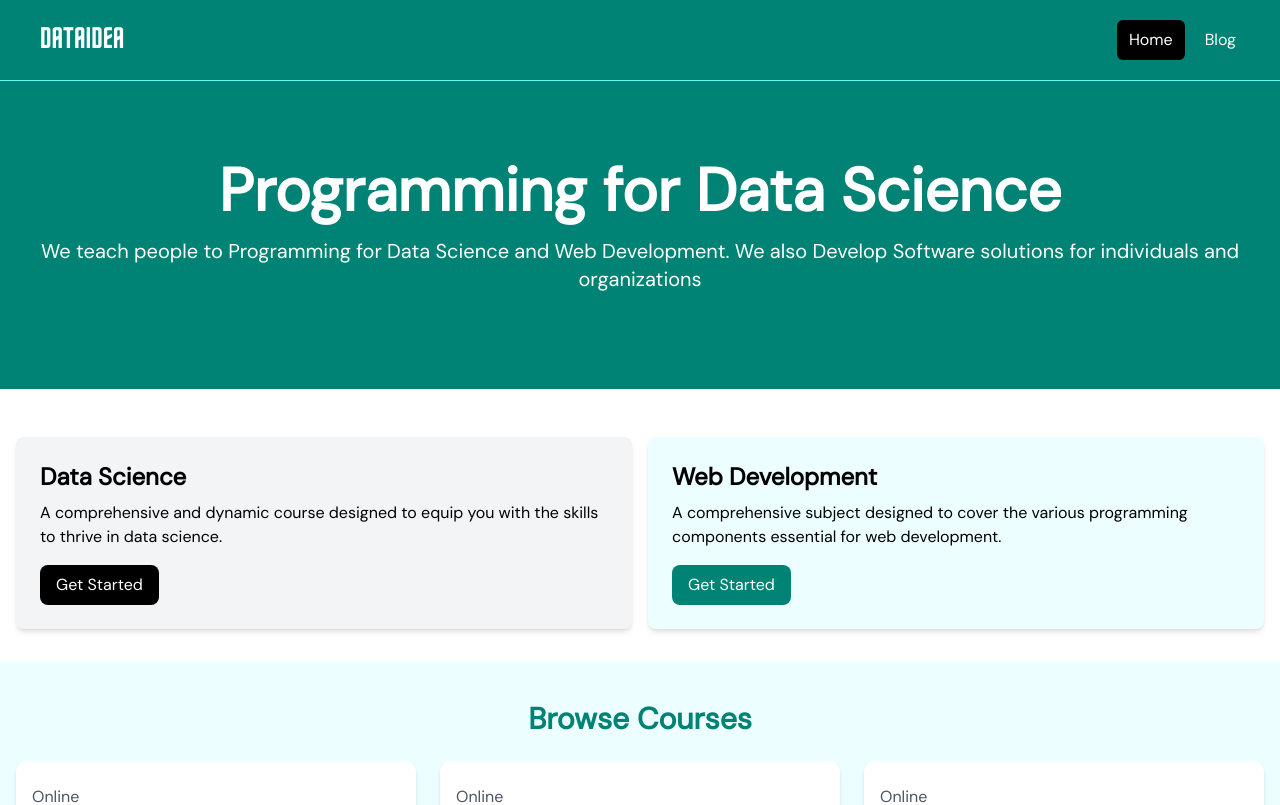
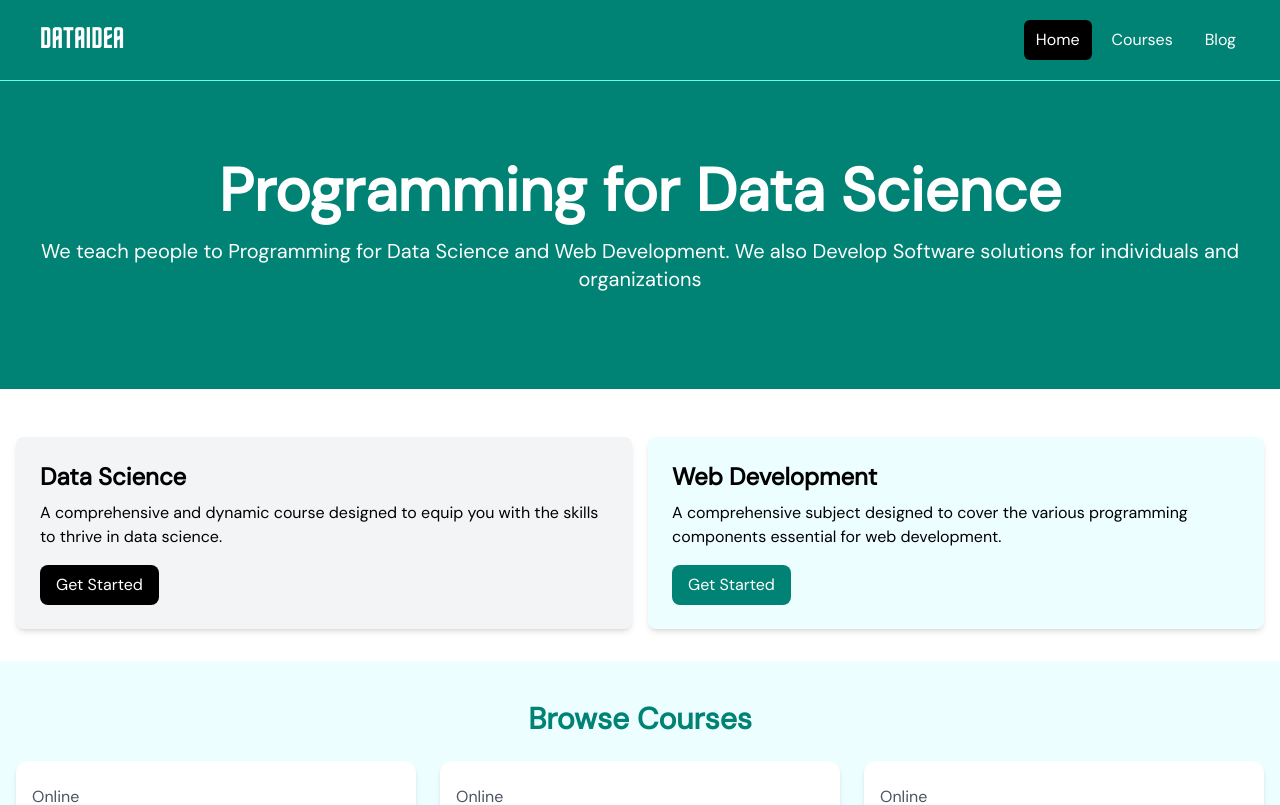
Before and after one commit to dataideaorg/dataideaorg-frontend, a React (Vite) app: page / in a window 1280 px wide. Shown: the top 805 px of the page. Built offline with nearby package versions, Linux system fonts and the light colour scheme.

Commit message:
fix: updated nav

```diff
--- a/src/components/Navbar.tsx
+++ b/src/components/Navbar.tsx
@@ -1,5 +1,5 @@
 // src/components/Navbar.tsx
-import React from 'react';
+import React from "react";
 // import Logo from '../assets/logo.png'
 
 const Navbar: React.FC = () => {
@@ -8,10 +8,7 @@ const Navbar: React.FC = () => {
       <div className="mx-auto max-w-7xl px-2 sm:px-6 lg:px-8">
         <div className="flex h-20 items-center justify-between">
           <div className="flex flex-1 items-center justify-center md:items-stretch md:justify-start">
-              <a
-                className="flex flex-shrink-0 items-center mr-4"
-                href="/"
-              >
+            <a className="flex flex-shrink-0 items-center mr-4" href="/">
               {/* <img
                   className="h-10 w-auto"
                   src={Logo}
@@ -28,6 +25,12 @@ const Navbar: React.FC = () => {
                   className="text-white bg-black hover:bg-gray-900 hover:text-white rounded-md px-3 py-2"
                 >
                   Home
+                </a>
+                <a
+                  href="https://science.dataidea.org"
+                  className="text-white hover:bg-gray-900 hover:text-white rounded-md px-3 py-2"
+                >
+                  Courses
                 </a>
                 <a
                   href="https://blog.dataidea.org"
```
Lines whose indentation alone changed are shown as unchanged.
